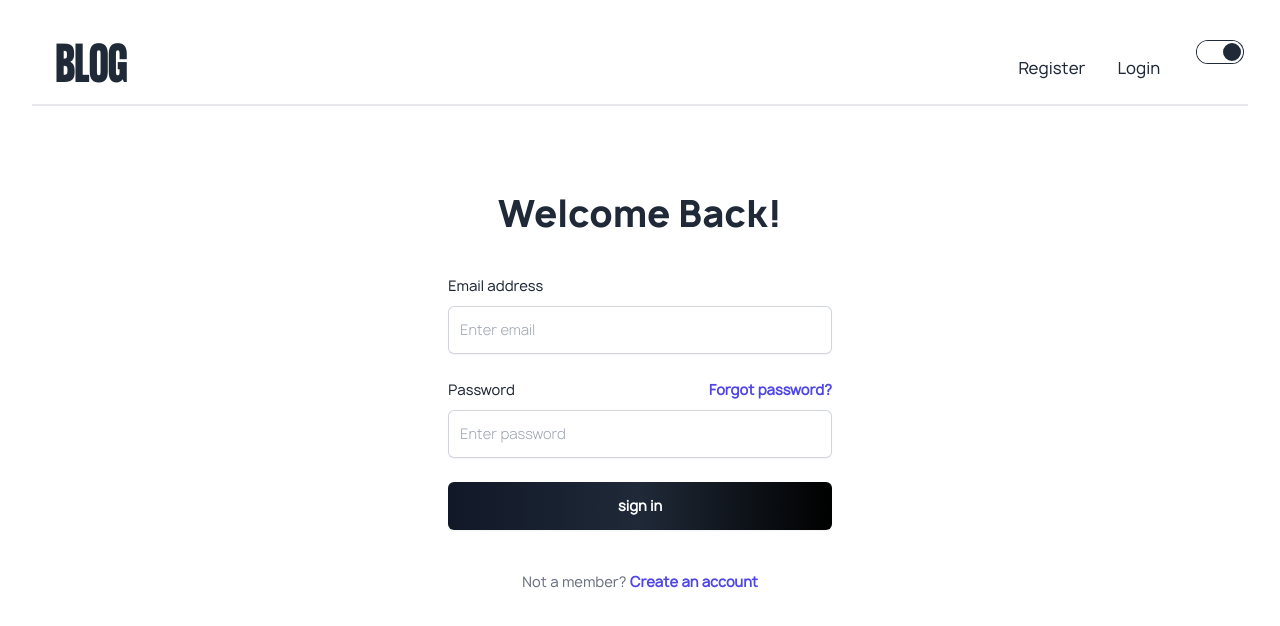
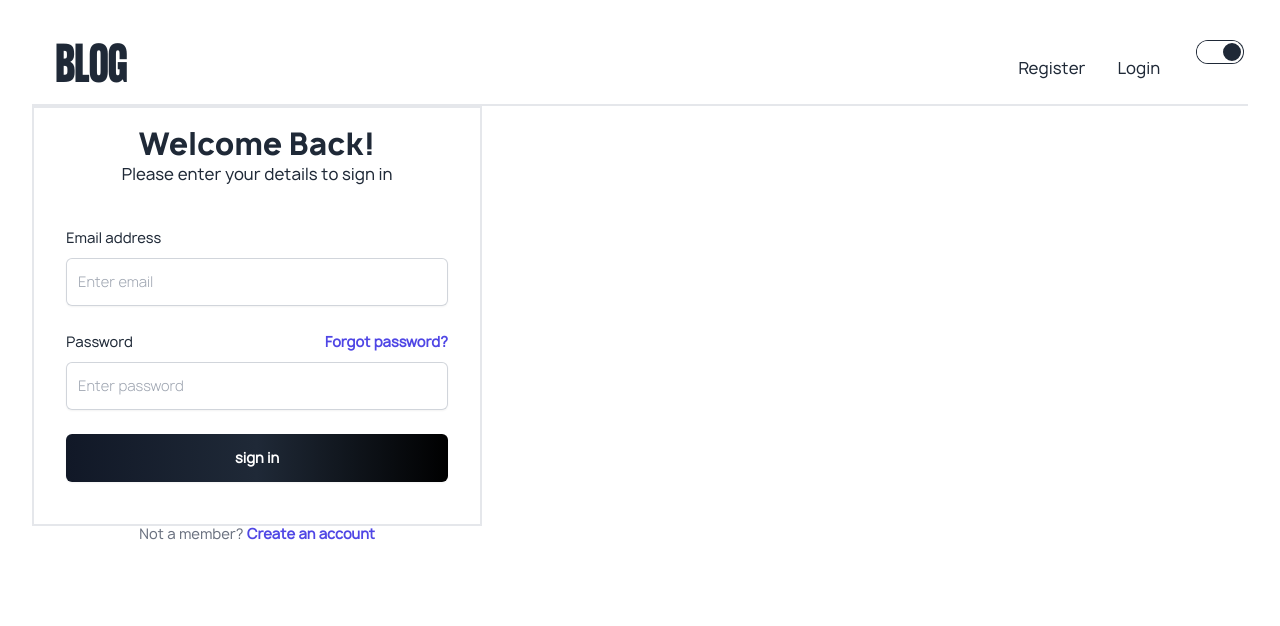
Before and after one commit to Daniel264/BlogPage, a React (Vite) app in the folder client/: page /Login in a window 1280 px wide. Shown: the top 626 px of the page. Built offline with nearby package versions, Linux system fonts and the light colour scheme; no server answers.

Commit message:
feat: remove GlobalStyles component and update Login header size with additional prompt text

```diff
--- a/client/src/App.tsx
+++ b/client/src/App.tsx
@@ -19,7 +19,6 @@ function App() {
 
     return (
         <>
-            <GlobalStyles />
             <ToastContainer
                 newestOnTop={true}
                 pauseOnHover={false}
--- a/client/src/components/Login.tsx
+++ b/client/src/components/Login.tsx
@@ -55,13 +55,16 @@ const Login = () => {
                 autoClose={3000}
             />
             <Header />
-            <div className="flex min-h-full flex-1 flex-col justify-center px-6 py-12 lg:px-8 ">
+            <div>
+              <div className="flex min-h-full flex-1 flex-col justify-center px-6 py-12 lg:px-8 border-2 w-[450px] h-[420px]">
                   <div className="sm:mx-auto sm:w-full sm:max-w-sm">
-                    <h2 className="mt-10 text-center text-2xl md:text-4xl font-bold leading-9">
+                      <h2 className="mt-10 text-center text-2xl md:text-3xl font-bold leading-9">
                           Welcome Back!
                       </h2>
+                      <p className="Manrope_light">
+                          Please enter your details to sign in
+                      </p>
                   </div>
-
                   <div className="mt-10 sm:mx-auto sm:w-full sm:max-w-sm">
                       <form
                           action="#"
@@ -69,26 +72,6 @@ const Login = () => {
                           method="POST"
                           className="space-y-6"
                       >
-                        {/* <div className="text-left">
-              <label
-                htmlFor="username"
-                className="block text-sm font-medium leading-6 text-gray-900"
-              >
-                Username
-              </label>
-              <div className="mt-2">
-                <input
-                  id="username"
-                  name="username"
-                  type="text"
-                  value={username}
-                  onChange={(ev) => setUsername(ev.target.value)}
-                  required
-                  autoComplete="email"
-                  className="block w-full rounded-md border-0 py-1.5 text-gray-900 shadow-sm ring-1 ring-inset ring-gray-300 placeholder:text-gray-400 focus:ring-2 focus:ring-inset focus:ring-indigo-600 sm:text-sm sm:leading-6"
-                />
-              </div>
-            </div> */}
                           <div className="text-left">
                               <label
                                   htmlFor="email"
@@ -110,7 +93,6 @@ const Login = () => {
                                   />
                               </div>
                           </div>
-
                           <div>
                               <div className="flex items-center justify-between">
                                   <label
@@ -144,7 +126,6 @@ const Login = () => {
                                   />
                               </div>
                           </div>
-
                           <div>
                               <button
                                   type="submit"
@@ -158,7 +139,6 @@ const Login = () => {
                               </button>
                           </div>
                       </form>
-
                       <p className="mt-10 text-center text-sm text-gray-500">
                           Not a member?{" "}
                           <Link to="/register">
@@ -172,6 +152,7 @@ const Login = () => {
                       </p>
                   </div>
               </div>
+            </div>
         </>
     );
 };
--- a/client/src/index.css
+++ b/client/src/index.css
@@ -62,6 +62,7 @@ p {
 input {
   font-family: Manrope_light, sans-serif;
 }
+
 
 @font-face {
   font-family: 'Formula Condensed Light';
```
Lines whose indentation alone changed are shown as unchanged.
